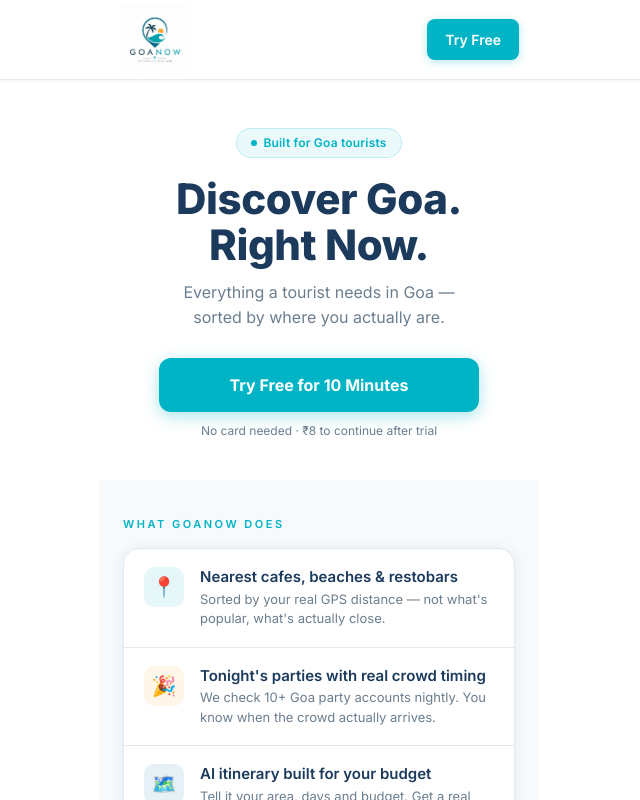
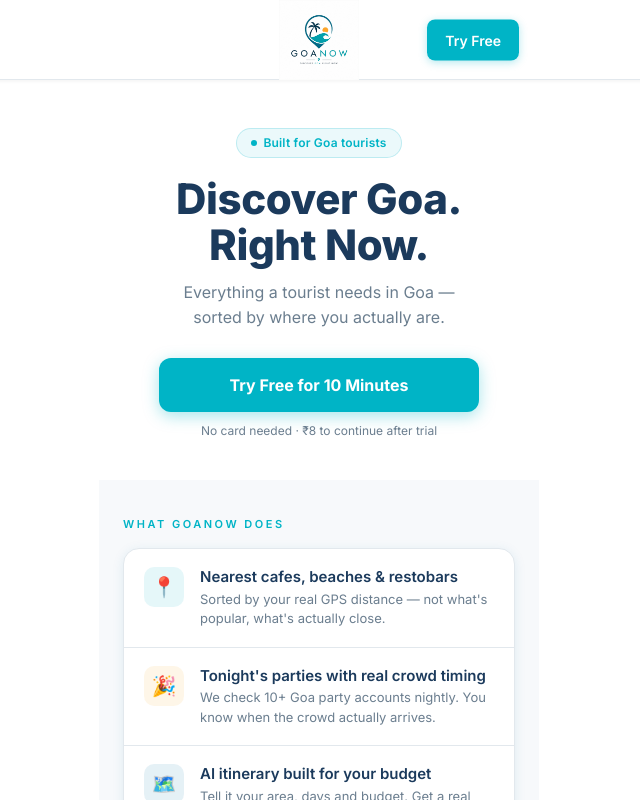
Before and after one commit to goaplanner04-collab/goaplanner, a Next.js app: page / in a window 1280 px wide. Shown: the top 800 px of the page, without its empty margins (321-961 px from the left). Built offline with nearby package versions, Linux system fonts and the light colour scheme; no server answers.

Commit message:
centre logo

```diff
--- a/app/page.js
+++ b/app/page.js
@@ -225,13 +225,20 @@ export default function LandingPage() {
       padding: "0 20px",
       display: "flex",
       alignItems: "center",
-      justifyContent: "space-between",
+      justifyContent: "center",
+      position: "relative",
     },
     logo: {
-      height: 72,
+      height: 80,
       width: "auto",
       objectFit: "contain",
       display: "block",
+    },
+    navBtnWrap: {
+      position: "absolute",
+      right: 20,
+      top: "50%",
+      transform: "translateY(-50%)",
     },
     navBtn: {
       background: COLORS.teal,
@@ -566,9 +573,11 @@ export default function LandingPage() {
       <nav style={s.nav}>
         <div style={s.navInner}>
           <img src="/logo.png" alt="GoaNow" style={s.logo} />
-          <button onClick={handleCTA} className="gn-btn-nav" style={s.navBtn}>
-            {user && hasActivePass ? "Open GoaNow →" : "Try Free"}
-          </button>
+          <div style={s.navBtnWrap}>
+            <button onClick={handleCTA} className="gn-btn-nav" style={s.navBtn}>
+              {user && hasActivePass ? "Open GoaNow →" : "Try Free"}
+            </button>
+          </div>
         </div>
       </nav>
 
```
